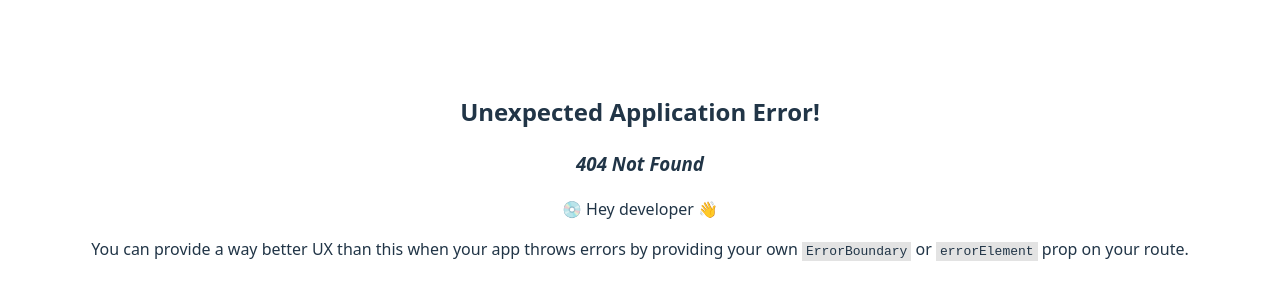
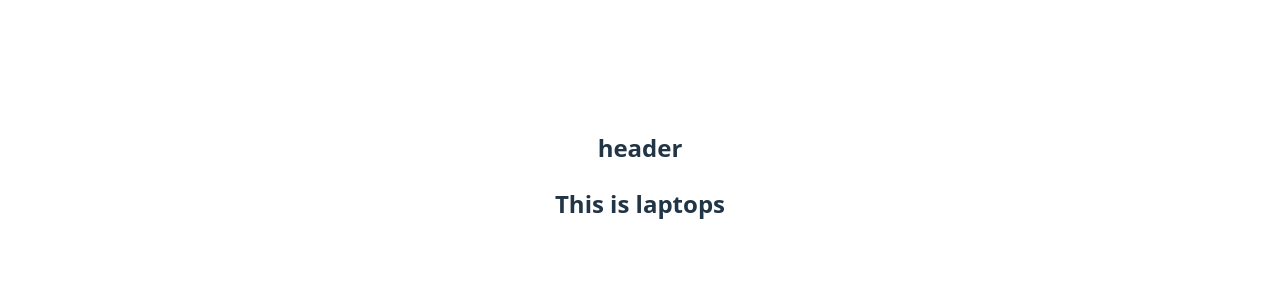
Before and after one commit to thinkGrow/react-router-intro, a React (Vite) app: page /laptops in a window 1280 px wide. Before the commit this address had no page. Shown: the part 224-524 px from the top of the page. Built offline with nearby package versions, Linux system fonts and the light colour scheme.

Commit message:
outlet routing

```diff
--- /dev/null
+++ b/src/components/Header/Header.jsx
@@ -0,0 +1,11 @@
+import React from "react";
+
+const Header = () => {
+  return (
+    <div>
+      <h2>header</h2>
+    </div>
+  );
+};
+
+export default Header;
--- /dev/null
+++ b/src/components/Home/Home.jsx
@@ -0,0 +1,11 @@
+import React from 'react';
+
+const Home = () => {
+    return (
+        <div>
+            <h2>this is home </h2>
+        </div>
+    );
+};
+
+export default Home;
--- /dev/null
+++ b/src/components/Laptops/Laptops.jsx
@@ -0,0 +1,11 @@
+import React from "react";
+
+const Laptops = () => {
+  return (
+    <div>
+      <h2>This is laptops</h2>
+    </div>
+  );
+};
+
+export default Laptops;
--- /dev/null
+++ b/src/components/Mobiles/Mobiles.jsx
@@ -0,0 +1,11 @@
+import React from "react";
+
+const Mobiles = () => {
+  return (
+    <div>
+      <h2>Mobile</h2>
+    </div>
+  );
+};
+
+export default Mobiles;
--- /dev/null
+++ b/src/components/Root/Root.jsx
@@ -0,0 +1,14 @@
+import React from 'react';
+import Header from '../Header/Header';
+import { Outlet } from 'react-router';
+
+const Root = () => {
+    return (
+        <div>
+            <Header></Header>
+            <Outlet></Outlet>
+        </div>
+    );
+};
+
+export default Root;
--- a/src/main.jsx
+++ b/src/main.jsx
@@ -3,11 +3,36 @@
 import "./index.css";
 import App from "./App.jsx";
 import { createBrowserRouter, RouterProvider } from "react-router";
+import Mobiles from "./components/Mobiles/Mobiles.jsx";
+import Home from "./components/Home/Home.jsx";
+import Root from "./components/Root/Root.jsx";
+import Laptops from "./components/Laptops/Laptops.jsx";
 
 const router = createBrowserRouter([
   {
     path: "/",
-    element: <div>Hello from react router</div>,
+    Component: Root,
+    children: [
+      { index: true, Component: Home },
+      { path: "mobiles", Component: Mobiles },
+      { path: "laptops", Component: Laptops},
+    ],
+  },
+  {
+    path: "about",
+    element: <div>About me</div>,
+  },
+  {
+    path: "blogs",
+    element: <div>All my blogs are here</div>,
+  },
+  {
+    path: "app",
+    element: <App></App>,
+  },
+  {
+    path: "app/:id",
+    Component: App,
   },
 ]);
 
```
